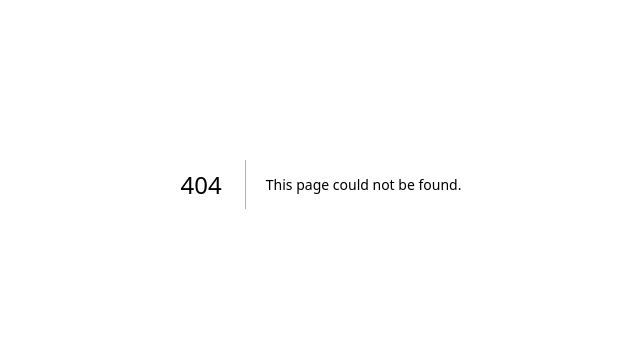
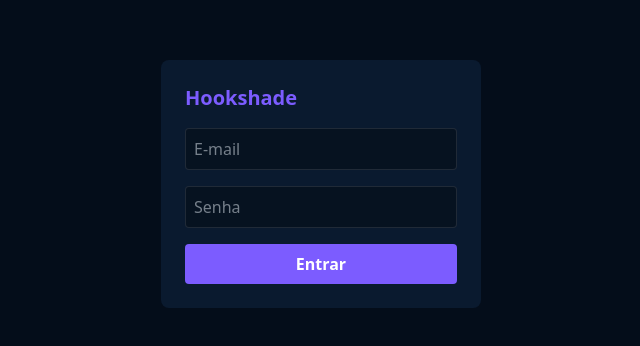
Before and after one commit to ptkthg/hookshade, a Next.js app in the folder frontend/: page /login in a window 1280 px wide. Before the commit this address had no page. Shown: the part 216-562 px from the top of the page, without its empty margins (319-959 px from the left). Built offline with nearby package versions, Linux system fonts and the light colour scheme; no server answers.

Commit message:
feat: add login page

```diff
--- /dev/null
+++ b/frontend/app/login/page.tsx
@@ -0,0 +1,56 @@
+"use client";
+import { useState } from "react";
+import { useRouter } from "next/navigation";
+import { login } from "@/lib/api";
+import { setToken } from "@/lib/auth";
+
+export default function LoginPage() {
+  const router = useRouter();
+  const [email, setEmail] = useState("");
+  const [password, setPassword] = useState("");
+  const [error, setError] = useState("");
+
+  async function onSubmit(e: React.FormEvent) {
+    e.preventDefault();
+    setError("");
+    try {
+      const token = await login(email, password);
+      setToken(token);
+      router.push("/nova-analise");
+    } catch (err) {
+      setError((err as Error).message || "Falha no login");
+    }
+  }
+
+  return (
+    <main className="min-h-screen flex items-center justify-center">
+      <form
+        onSubmit={onSubmit}
+        className="w-80 p-6 rounded-lg space-y-4"
+        style={{ background: "var(--panel)" }}
+      >
+        <h1 className="text-xl font-bold" style={{ color: "var(--accent)" }}>Hookshade</h1>
+        <input
+          className="w-full p-2 rounded bg-black/30 border border-white/10"
+          placeholder="E-mail"
+          value={email}
+          onChange={(e) => setEmail(e.target.value)}
+        />
+        <input
+          className="w-full p-2 rounded bg-black/30 border border-white/10"
+          type="password"
+          placeholder="Senha"
+          value={password}
+          onChange={(e) => setPassword(e.target.value)}
+        />
+        {error && <p className="text-red-400 text-sm">{error}</p>}
+        <button
+          className="w-full p-2 rounded font-semibold text-white"
+          style={{ background: "var(--accent)" }}
+        >
+          Entrar
+        </button>
+      </form>
+    </main>
+  );
+}
--- a/frontend/app/page.tsx
+++ b/frontend/app/page.tsx
@@ -1,65 +1,5 @@
-import Image from "next/image";
+import { redirect } from "next/navigation";
 
 export default function Home() {
-  return (
-    <div className="flex flex-col flex-1 items-center justify-center bg-zinc-50 font-sans dark:bg-black">
-      <main className="flex flex-1 w-full max-w-3xl flex-col items-center justify-between py-32 px-16 bg-white dark:bg-black sm:items-start">
-        <Image
-          className="dark:invert"
-          src="/next.svg"
-          alt="Next.js logo"
-          width={100}
-          height={20}
-          priority
-        />
-        <div className="flex flex-col items-center gap-6 text-center sm:items-start sm:text-left">
-          <h1 className="max-w-xs text-3xl font-semibold leading-10 tracking-tight text-black dark:text-zinc-50">
-            To get started, edit the page.tsx file.
-          </h1>
-          <p className="max-w-md text-lg leading-8 text-zinc-600 dark:text-zinc-400">
-            Looking for a starting point or more instructions? Head over to{" "}
-            <a
-              href="https://vercel.com/templates?framework=next.js&utm_source=create-next-app&utm_medium=appdir-template-tw&utm_campaign=create-next-app"
-              className="font-medium text-zinc-950 dark:text-zinc-50"
-            >
-              Templates
-            </a>{" "}
-            or the{" "}
-            <a
-              href="https://nextjs.org/learn?utm_source=create-next-app&utm_medium=appdir-template-tw&utm_campaign=create-next-app"
-              className="font-medium text-zinc-950 dark:text-zinc-50"
-            >
-              Learning
-            </a>{" "}
-            center.
-          </p>
-        </div>
-        <div className="flex flex-col gap-4 text-base font-medium sm:flex-row">
-          <a
-            className="flex h-12 w-full items-center justify-center gap-2 rounded-full bg-foreground px-5 text-background transition-colors hover:bg-[#383838] dark:hover:bg-[#ccc] md:w-[158px]"
-            href="https://vercel.com/new?utm_source=create-next-app&utm_medium=appdir-template-tw&utm_campaign=create-next-app"
-            target="_blank"
-            rel="noopener noreferrer"
-          >
-            <Image
-              className="dark:invert"
-              src="/vercel.svg"
-              alt="Vercel logomark"
-              width={16}
-              height={16}
-            />
-            Deploy Now
-          </a>
-          <a
-            className="flex h-12 w-full items-center justify-center rounded-full border border-solid border-black/[.08] px-5 transition-colors hover:border-transparent hover:bg-black/[.04] dark:border-white/[.145] dark:hover:bg-[#1a1a1a] md:w-[158px]"
-            href="https://nextjs.org/docs?utm_source=create-next-app&utm_medium=appdir-template-tw&utm_campaign=create-next-app"
-            target="_blank"
-            rel="noopener noreferrer"
-          >
-            Documentation
-          </a>
-        </div>
-      </main>
-    </div>
-  );
+  redirect("/nova-analise");
 }
```
